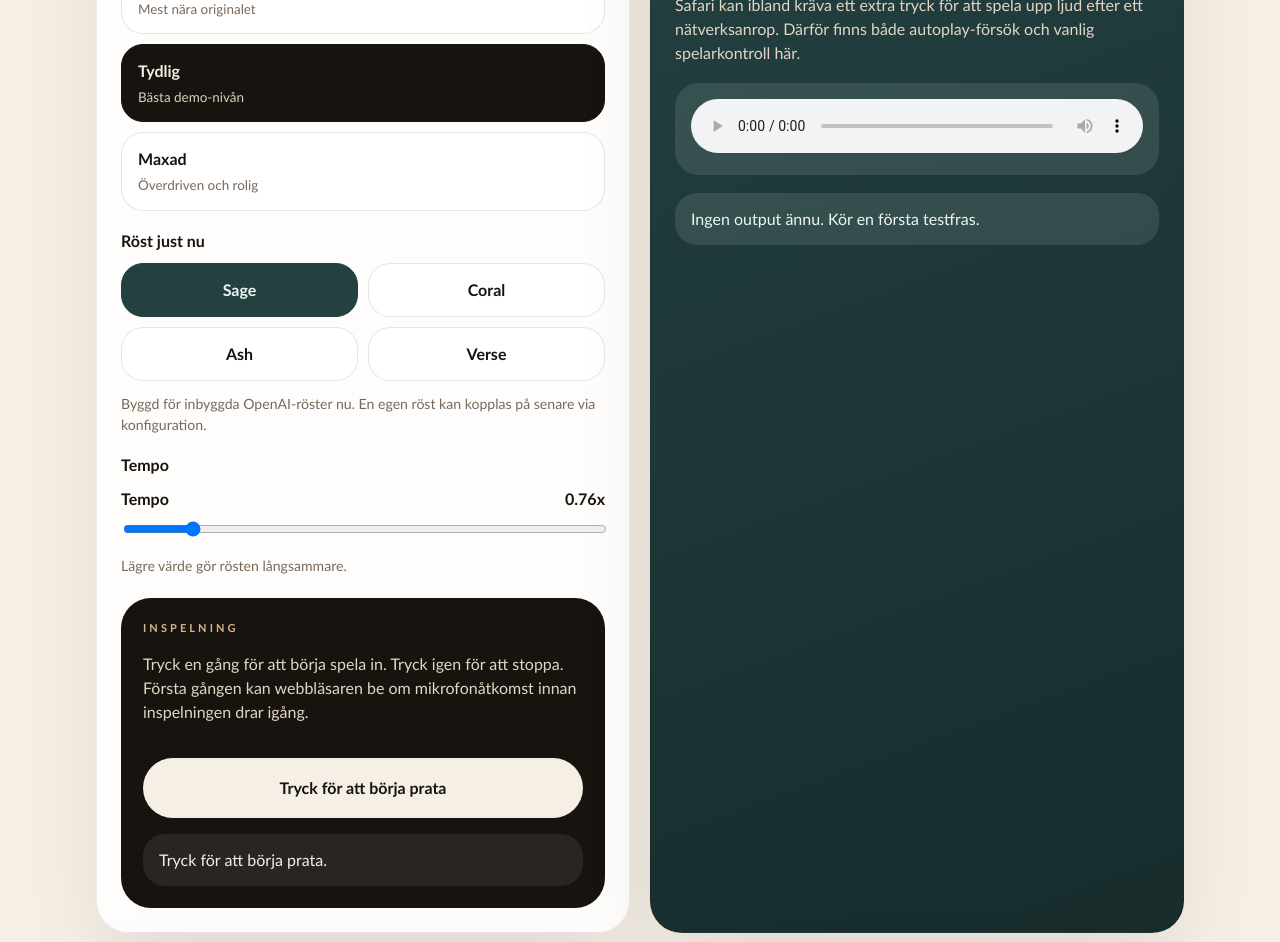
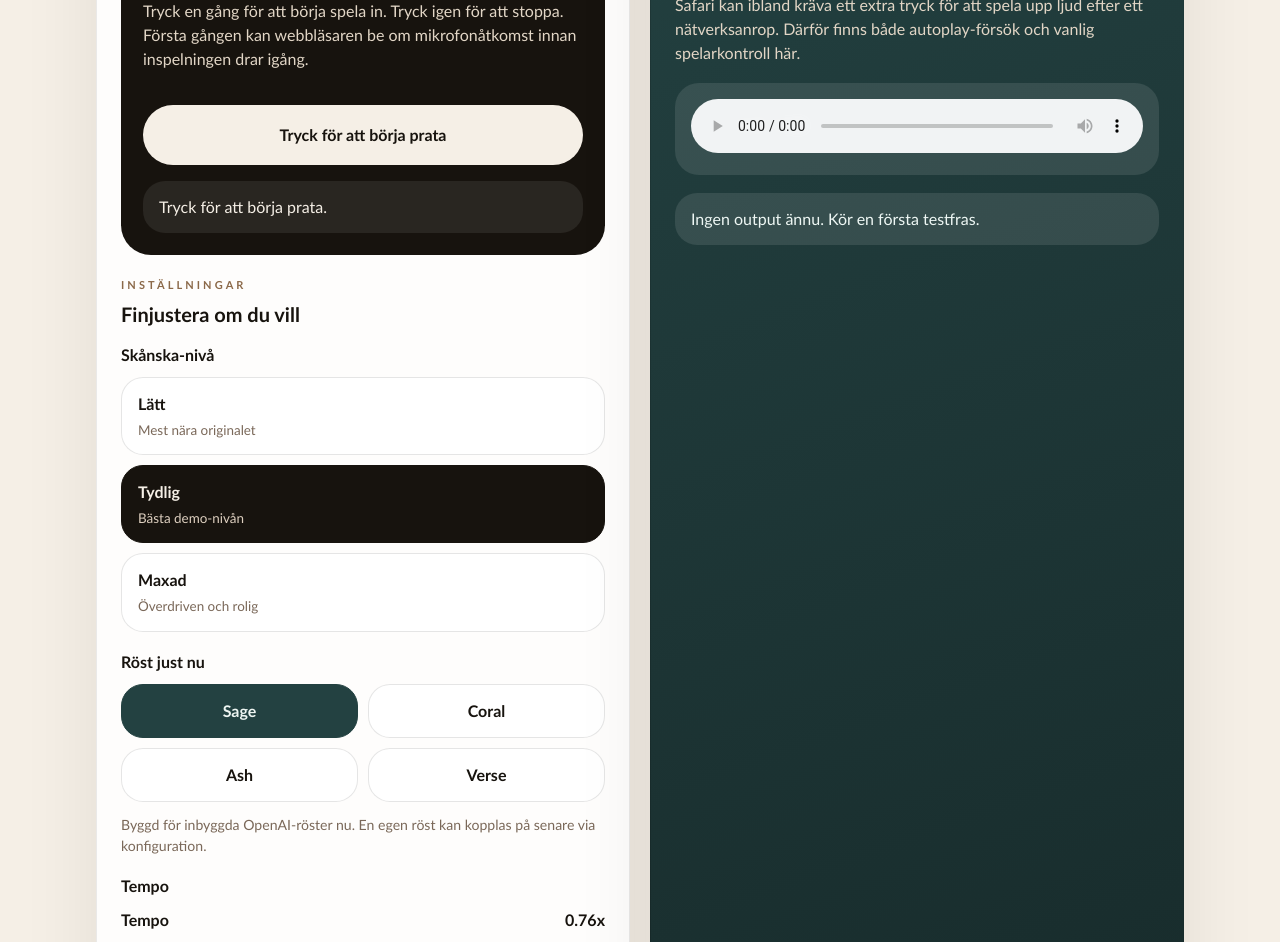
Before and after one commit to jardenberg/dialectlab, a website: page public/index.html in a window 1280 px wide. Shown: the part 496-1438 px from the top of the page. Drawn offline with Linux system fonts and the light colour scheme; no server answers.

Commit message:
Move recording ahead of settings

```diff
--- a/public/index.html
+++ b/public/index.html
@@ -53,8 +53,35 @@
 
       <main class="content-grid">
         <section class="panel">
-          <div class="panel-label">Inställningar</div>
-          <h2>Rigga demon</h2>
+          <div class="panel-label">Kom igång</div>
+          <h2>Pang på rödbetan</h2>
+
+          <div class="record-card">
+            <div>
+              <div class="panel-label panel-label-dark">Inspelning</div>
+              <p class="record-copy">
+                Tryck en gång för att börja spela in. Tryck igen för att stoppa. Första gången kan
+                webbläsaren be om mikrofonåtkomst innan inspelningen drar igång.
+              </p>
+            </div>
+
+            <button id="record-button" class="record-button" type="button">
+              Tryck för att börja prata
+            </button>
+
+            <div id="status-message" class="status-box">
+              Tryck för att börja prata.
+            </div>
+            <div id="progress-shell" class="progress-shell hidden" role="progressbar" aria-valuemin="0" aria-valuemax="100">
+              <div id="progress-bar" class="progress-bar"></div>
+            </div>
+            <div id="progress-hint" class="progress-hint hidden"></div>
+          </div>
+
+          <div class="settings-block settings-block-after-record">
+            <div class="panel-label">Inställningar</div>
+            <h3 class="settings-heading">Finjustera om du vill</h3>
+          </div>
 
           <div class="settings-block">
             <div class="setting-title">Skånska-nivå</div>
@@ -77,28 +104,6 @@
               <input id="tempo-slider" type="range" min="0.7" max="1.15" step="0.01" />
               <p class="hint-text">Lägre värde gör rösten långsammare.</p>
             </div>
-          </div>
-
-          <div class="record-card">
-            <div>
-              <div class="panel-label panel-label-dark">Inspelning</div>
-              <p class="record-copy">
-                Tryck en gång för att börja spela in. Tryck igen för att stoppa. Första gången kan
-                webbläsaren be om mikrofonåtkomst innan inspelningen drar igång.
-              </p>
-            </div>
-
-            <button id="record-button" class="record-button" type="button">
-              Tryck för att börja prata
-            </button>
-
-            <div id="status-message" class="status-box">
-              Tryck för att börja prata.
-            </div>
-            <div id="progress-shell" class="progress-shell hidden" role="progressbar" aria-valuemin="0" aria-valuemax="100">
-              <div id="progress-bar" class="progress-bar"></div>
-            </div>
-            <div id="progress-hint" class="progress-hint hidden"></div>
           </div>
         </section>
 
--- a/public/styles.css
+++ b/public/styles.css
@@ -132,6 +132,16 @@ select {
 
 .settings-block + .settings-block {
   margin-top: 18px;
+}
+
+.settings-block-after-record {
+  margin-top: 22px;
+}
+
+.settings-heading {
+  margin: 10px 0 0;
+  font-size: 1.25rem;
+  line-height: 1.1;
 }
 
 .setting-title {
```
